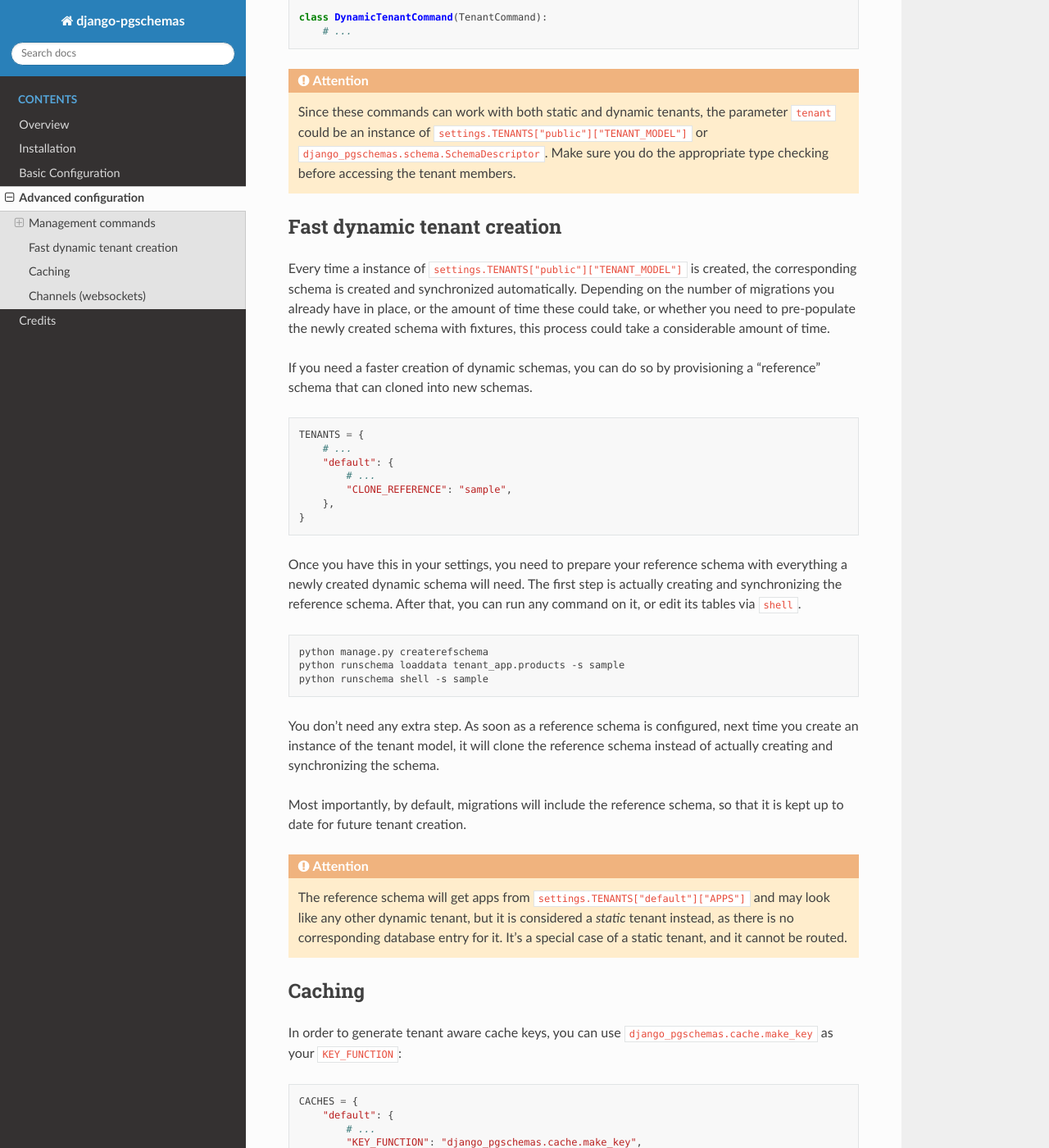
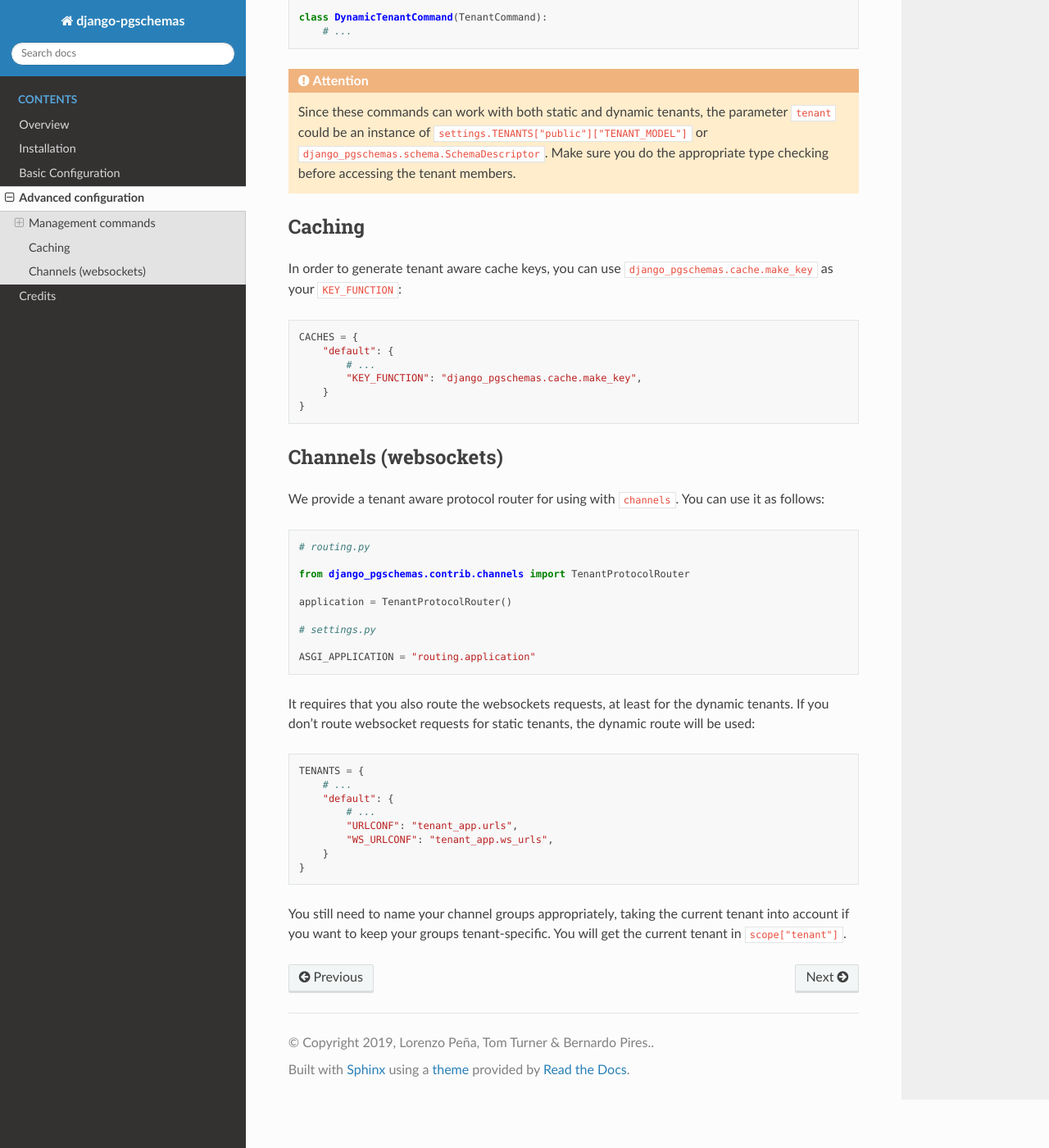
Before and after one commit to lorinkoz/django-pgschemas, a Sphinx documentation site: the page built from docs/advanced.rst, in a window 1280 px wide and 1400 px high, scrolled down 1655 px. Shown: the whole window at 82% size. Built offline with Sphinx 7.4.7 and the Read the Docs theme 2.0.0, drawn with Linux system fonts in a browser that asks for light colours; some of the changed text lies outside the part shown.

Commit message:
Enhanced documentation

```diff
--- a/docs/advanced.rst
+++ b/docs/advanced.rst
@@ -7,8 +7,7 @@
 Since all management commands occur outside the request/response cycle, all
 commands from Django and any other third party apps are executed by default on
 the public schema. In order to work around this, we provide a ``runschema``
-command that accepts any other command as first argument, to be run on one or
-multiple schemas::
+command that accepts any other command to be run on one or multiple schemas::
 
     usage: manage.py runschema [-h] [--version] [-v {0,1,2,3}]
                             [--settings SETTINGS] [--pythonpath PYTHONPATH]
@@ -92,55 +91,6 @@
     ``django_pgschemas.schema.SchemaDescriptor``. Make sure you do the
     appropriate type checking before accessing the tenant members.
 
-Fast dynamic tenant creation
-----------------------------
-
-Every time a instance of ``settings.TENANTS["public"]["TENANT_MODEL"]`` is
-created, the corresponding schema is created and synchronized automatically.
-Depending on the number of migrations you already have in place, or the amount
-of time these could take, or whether you need to pre-populate the newly
-created schema with fixtures, this process could take a considerable amount of
-time.
-
-If you need a faster creation of dynamic schemas, you can do so by provisioning
-a "reference" schema that can cloned into new schemas.
-
-.. code-block:: python
-
-    TENANTS = {
-        # ...
-        "default": {
-            # ...
-            "CLONE_REFERENCE": "sample",
-        },
-    }
-
-Once you have this in your settings, you need to prepare your reference schema
-with everything a newly created dynamic schema will need. The first step is
-actually creating and synchronizing the reference schema. After that, you
-can run any command on it, or edit its tables via ``shell``.
-
-.. code-block:: bash
-
-    python manage.py createrefschema
-    python runschema loaddata tenant_app.products -s sample
-    python runschema shell -s sample
-
-You don't need any extra step. As soon as a reference schema is configured,
-next time you create an instance of the tenant model, it will clone the
-reference schema instead of actually creating and synchronizing the schema.
-
-Most importantly, by default, migrations will include the reference schema, so
-that it is kept up to date for future tenant creation.
-
-.. attention::
-
-    The reference schema will get apps from
-    ``settings.TENANTS["default"]["APPS"]`` and may look like any other dynamic
-    tenant, but it is considered a *static* tenant instead, as there is no
-    corresponding database entry for it. It's a special case of a static
-    tenant, and it cannot be routed.
-
 Caching
 -------
 
--- a/docs/index.rst
+++ b/docs/index.rst
@@ -39,7 +39,7 @@
    :maxdepth: 2
    :caption: Contents
 
-   intro
+   overview
    basic
    advanced
    credits
```
Also changed, not shown: other parts of docs/advanced.rst (+1 -1 lines), docs/basic.rst (+51 -0 lines), docs/overview.rst (renamed from docs/intro.rst).
